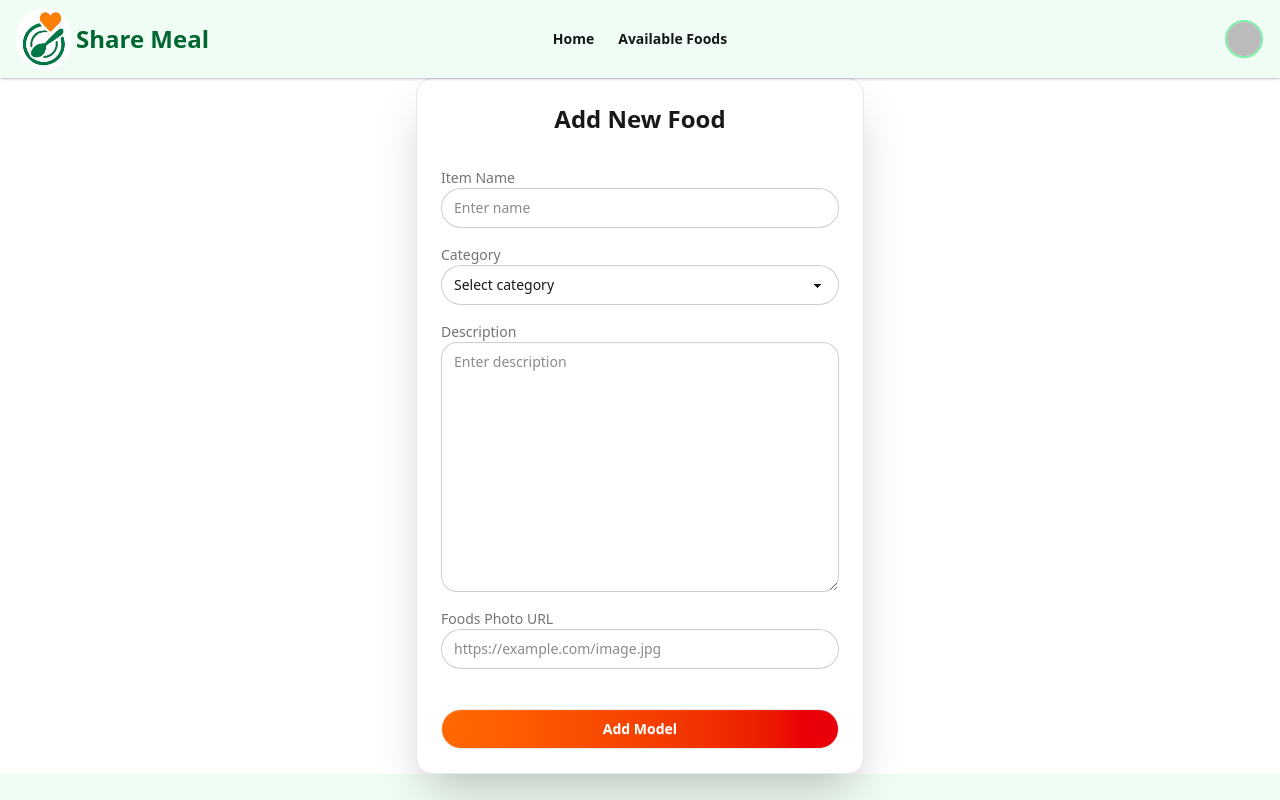
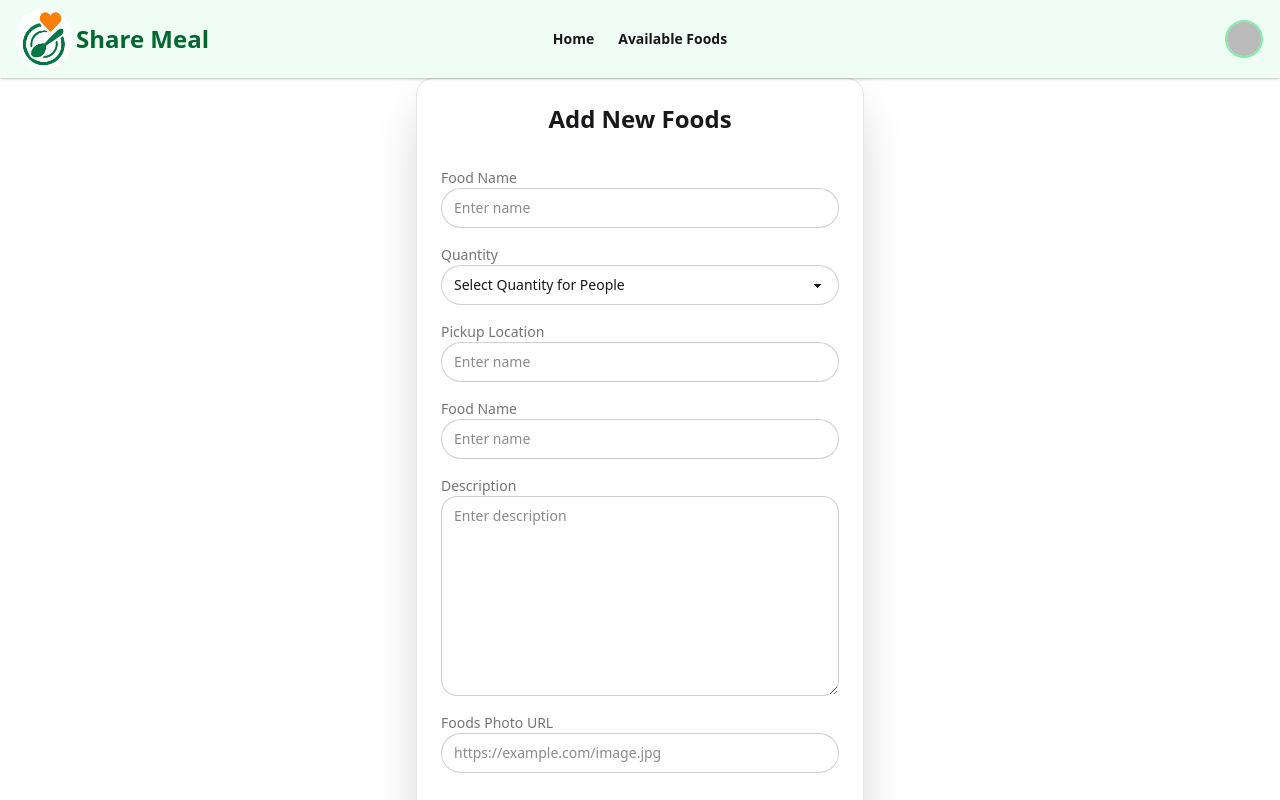
Before and after one commit to jubayer726/share-meal-client, a React (Vite) app: page /add-food in a window 1280 px wide. Shown: the top 800 px of the page. Built offline with nearby package versions, Linux system fonts and the light colour scheme; no server answers; sample sign-in values are in the browser's storage.

Commit message:
added Private route

```diff
--- a/package.json
+++ b/package.json
@@ -16,6 +16,7 @@
     "react-dom": "^19.1.1",
     "react-icons": "^5.5.0",
     "react-router": "^7.9.5",
+    "react-toastify": "^11.0.5",
     "tailwindcss": "^4.1.17"
   },
   "devDependencies": {
--- a/src/Authorization/AuthProvider.jsx
+++ b/src/Authorization/AuthProvider.jsx
@@ -1,6 +1,6 @@
 import React, { useEffect, useState } from "react";
 import { AuthContext } from "./AuthContext";
-import { createUserWithEmailAndPassword, GoogleAuthProvider, onAuthStateChanged, signInWithEmailAndPassword, signInWithPopup, signOut } from "firebase/auth";
+import { createUserWithEmailAndPassword, GoogleAuthProvider, onAuthStateChanged, signInWithEmailAndPassword, signInWithPopup, signOut, updateProfile } from "firebase/auth";
 import { auth } from './../FireBase/Firebase';
 
 const googleProvider = new GoogleAuthProvider();
@@ -18,6 +18,10 @@ const [user, setUser] = useState(null);
         setLoading(true)
         return signInWithEmailAndPassword(auth, email, password)
     }
+
+    const profileUpdate = (updateData) =>{
+        return updateProfile(auth.currentUser, updateData)
+     }
 
     const signInwithGoogle = () =>{
         setLoading(true)
@@ -42,9 +46,11 @@ const [user, setUser] = useState(null);
     const authinfo = {
         createUser,
         signInUser,
+        profileUpdate,
         signInwithGoogle,
         signOutWithGoogle,
         user,
+        setUser,
         loading,
         setLoading
     }
--- a/src/Authorization/PrivateRoute.jsx
+++ b/src/Authorization/PrivateRoute.jsx
@@ -1,11 +1,21 @@
-import React from 'react';
+import React, { use } from "react";
+import { AuthContext } from "./AuthContext";
+import { Navigate, useLocation } from "react-router";
+import Loading from "../Components/Loading";
 
-const PrivateRoute = () => {
-    return (
-        <div>
-            Private route
-        </div>
-    );
+const PrivateRoute = ({children}) => {
+    const {user, loading} = use(AuthContext);
+    const location = useLocation();
+
+    if(loading){
+        return <Loading></Loading>
+    }
+
+    if(user && user.email){
+        return children;
+    }
+    return <Navigate to= '/login' state={location.pathname}></Navigate>
+
 };
 
 export default PrivateRoute;
--- a/src/MainLayout/MainLayout.jsx
+++ b/src/MainLayout/MainLayout.jsx
@@ -2,6 +2,7 @@ import React from 'react';
 import Navbar from '../Components/Navbar';
 import { Outlet } from 'react-router';
 import Footer from '../Components/Footer';
+import { ToastContainer } from 'react-toastify';
 
 const MainLayout = () => {
     return (
@@ -13,7 +14,9 @@ const MainLayout = () => {
                 <Outlet></Outlet>
             </aside>
             <Footer></Footer>
+            <ToastContainer />
         </div>
+
     );
 };
 
--- a/src/MainLayout/Root.jsx
+++ b/src/MainLayout/Root.jsx
@@ -10,6 +10,7 @@ import ManageMyFoods from "../Pages/ManageMyFoods";
 import MyFoodRequests from "../Pages/MyFoodRequests";
 import AvailableFoods from "../Pages/AvailableFoods";
 import FoodDetails from "../Pages/FoodDetails";
+import PrivateRoute from "../Authorization/PrivateRoute";
 
 
 
@@ -29,7 +30,9 @@ const Root = createBrowserRouter([
       },
        {
         path: "food-details",
-        Component: FoodDetails
+        element: <PrivateRoute>
+          <FoodDetails></FoodDetails>
+        </PrivateRoute>
       },
 
       {
@@ -42,15 +45,21 @@ const Root = createBrowserRouter([
       },
       {
         path: "add-food",
-        element: <AddFood></AddFood>,
+        element: <PrivateRoute>
+          <AddFood></AddFood>
+        </PrivateRoute>,
       },
       {
         path: "manage-foods",
-        element: <ManageMyFoods></ManageMyFoods>,
+        element: <PrivateRoute>
+          <ManageMyFoods></ManageMyFoods>
+        </PrivateRoute>,
       },
       {
         path: "food-request",
-        element: <MyFoodRequests></MyFoodRequests>,
+        element:<PrivateRoute>
+           <MyFoodRequests></MyFoodRequests>
+        </PrivateRoute>,
       },
     ],
   },
--- a/src/Pages/AddFood.jsx
+++ b/src/Pages/AddFood.jsx
@@ -8,11 +8,11 @@ const AddFood = () => {
     return (
         <div className="card border border-gray-200 bg-base-100 w-full max-w-md mx-auto shadow-2xl rounded-2xl">
       <div className="card-body p-6 relative">
-        <h2 className="text-2xl font-bold text-center mb-6">Add New Food</h2>
+        <h2 className="text-2xl font-bold text-center mb-6">Add New Foods</h2>
         <form onSubmit={handleSubmit} className="space-y-4">
           {/* Name Field */}
           <div>
-            <label className="label font-medium">Item Name</label>
+            <label className="label font-medium">Food Name</label>
             <input
               type="text"
               name="name"
@@ -24,25 +24,47 @@ const AddFood = () => {
 
           {/* Category Dropdown */}
           <div>
-            <label className="label font-medium">Category</label>
+            <label className="label font-medium">Quantity</label>
             <select
               defaultValue={""}
-              name="category"
+              name="quantity"
               required
               className="select w-full rounded-full focus:border-0 focus:outline-gray-200"
             >
               <option value="" disabled>
-                Select category
+                Select Quantity for People
               </option>
-              <option value="Vehicles">Vehicles</option>
-              <option value="Plants">Plants</option>
-              <option value="Foods">Foods</option>
-              <option value="Home & Living">Home & Living</option>
-              <option value="Characters">Characters</option>
-              <option value="Space">Space</option>
-              <option value="Animals">Animals</option>
-              <option value="Other">Other</option>
+              <option value="Vehicles">Serves 1 people</option>
+              <option value="Plants">Serves 2 people</option>
+              <option value="Foods">Serves 3 people</option>
+              <option value="Home & Living">Serves 4 people</option>
+              <option value="Characters">Serves 5 more people</option>
+              <option value="Space">Serves 10 more people</option>
+              <option value="Animals">Serves 20 more people</option>
+              <option value="Other">Serves 100 more people</option>
             </select>
+          </div>
+            {/* Pickup Location */}
+           <div>
+            <label className="label font-medium">Pickup Location</label>
+            <input
+              type="text"
+              name="location"
+              required
+              className="input w-full rounded-full focus:border-0 focus:outline-gray-200"
+              placeholder="Enter name"
+            />
+          </div>
+            {/* Expire Date */}
+           <div>
+            <label className="label font-medium">Food Name</label>
+            <input
+              type="text"
+              name="expire"
+              required
+              className="input w-full rounded-full focus:border-0 focus:outline-gray-200"
+              placeholder="Enter name"
+            />
           </div>
 
           {/* Description Textarea */}
@@ -52,7 +74,7 @@ const AddFood = () => {
               name="description"
               required
               rows="3"
-              className="textarea w-full rounded-2xl focus:border-0 focus:outline-gray-200 h-[250px]"
+              className="textarea w-full rounded-2xl focus:border-0 focus:outline-gray-200 h-[200px]"
               placeholder="Enter description"
             ></textarea>
           </div>
--- a/src/Pages/Register.jsx
+++ b/src/Pages/Register.jsx
@@ -1,25 +1,42 @@
 import React, { use, useState } from 'react';
 import { FaRegEye, FaRegEyeSlash } from 'react-icons/fa';
-import { Link } from 'react-router';
+import { Link, useNavigate } from 'react-router';
 import { AuthContext } from '../Authorization/AuthContext';
+import { toast } from 'react-toastify';
 
 
 
 const Register = () => {
-  const {createUser, signInwithGoogle} = use(AuthContext)
+  const {createUser,profileUpdate, signInwithGoogle, user, setUser} = use(AuthContext)
     const [showPass, setShowPass] = useState(false)
+    const navigate = useNavigate()
 
     const handleSignUp = (e) =>{
     e.preventDefault();
     const form = e.target;
-    // const name = form.name.value;
-    // const photo = form.photo.value;
+    const name = form.name.value;
+    const photo = form.photo.value;
     const email = form.email.value;
     const password = form.password.value;
+
+    const regex = /^(?=.*[a-z])(?=.*[A-Z]).{6,}$/;
+    if (!regex.test(password)) {
+      toast.error("Password must include uppercase, lowercase, and be at least 6 characters.");
+      return;
+    }
     createUser(email, password)
     .then(result=>{
       console.log(result.user);
+      profileUpdate({ displayName: name, photoURL: photo })
+          .then(() => {
+            setUser({ ...user, displayName: name, photoURL: photo });
+            navigate("/");
+          })
     })
+    .catch(error=>{
+      console.log(error.message);
+    })
+
   }
     const handleGoogleLogin = () =>{
         signInwithGoogle()
```
Also changed, not shown: 1 other file (tests, documents, lock files or other folders).
